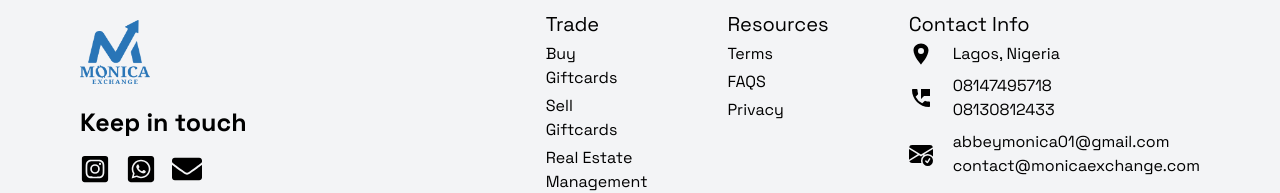
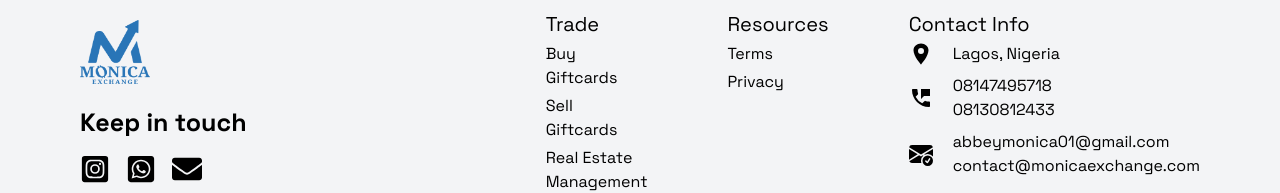
Before and after one commit to honordevop/monicaexhange, a Next.js app: page / in a window 1280 px wide. Shown: the part 5138-5331 px from the top of the page. Built offline with nearby package versions, Linux system fonts and the light colour scheme.

Commit message:
Code: Removed FAQS link from footer

```diff
--- a/src/components/Footer.jsx
+++ b/src/components/Footer.jsx
@@ -36,7 +36,6 @@ const Footer = () => {
               <p className="text-xl mb-1">Resources</p>
               <ul className="flex flex-col gap-1">
                 <Link href="/terms">Terms</Link>
-                <Link href="/faq">FAQS</Link>
                 <Link href="/privacy">Privacy</Link>
               </ul>
             </div>
```
